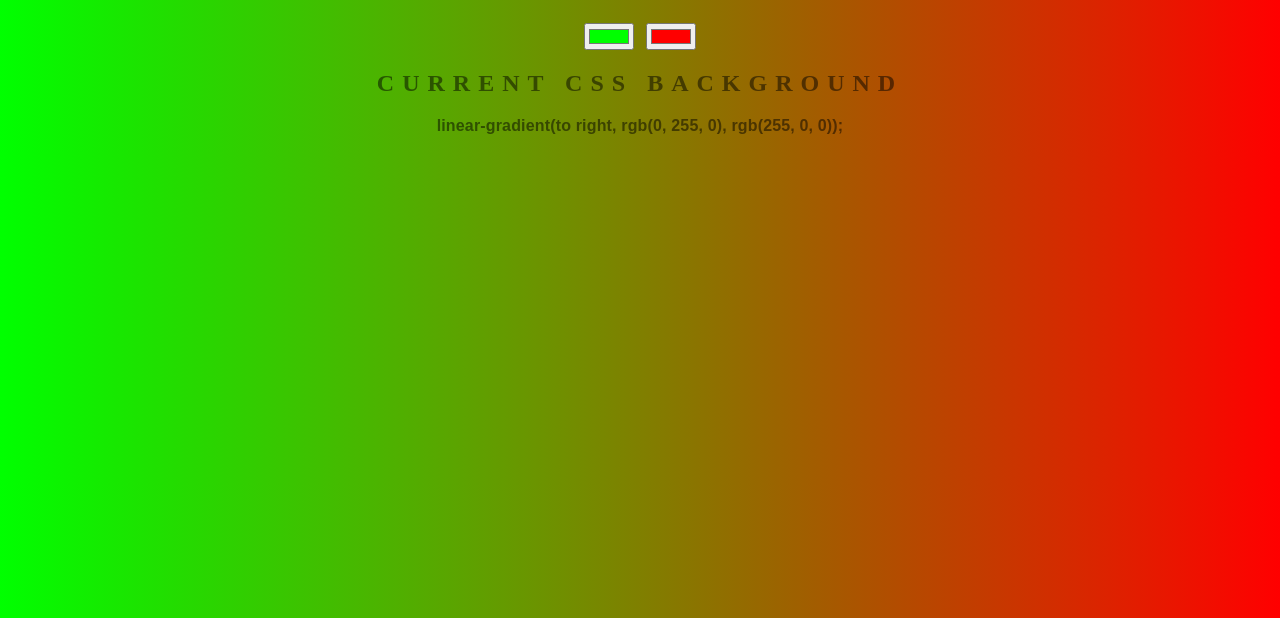
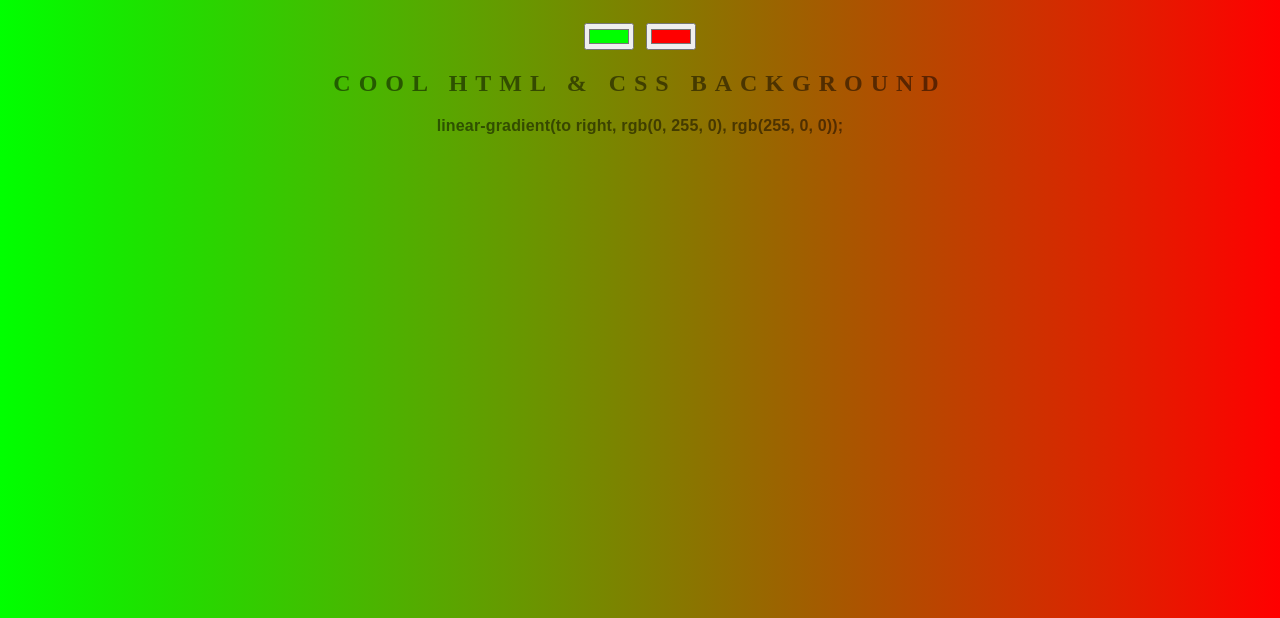
Before and after one commit to sam1322/Mytest, a plain HTML site: page index.html in a window 1280 px wide. Shown: the part 182-800 px from the top of the page. Drawn offline with Linux system fonts and the light colour scheme.

Commit message:
This is the nnew change in the text

```diff
--- a/index.html
+++ b/index.html
@@ -8,7 +8,7 @@
 	<h1>Cool Background Generator</h1>
 	<input class="color1" type="color" name="color1" value="#00ff00">
 	<input class="color2" type="color" name="color2" value="#ff0000">
-	<h2>Current CSS Background</h2>
+	<h2>Cool Html & CSS Background</h2>
 	<h3></h3>
 	<script type="text/javascript" src="script.js"></script>
 </body>
```
